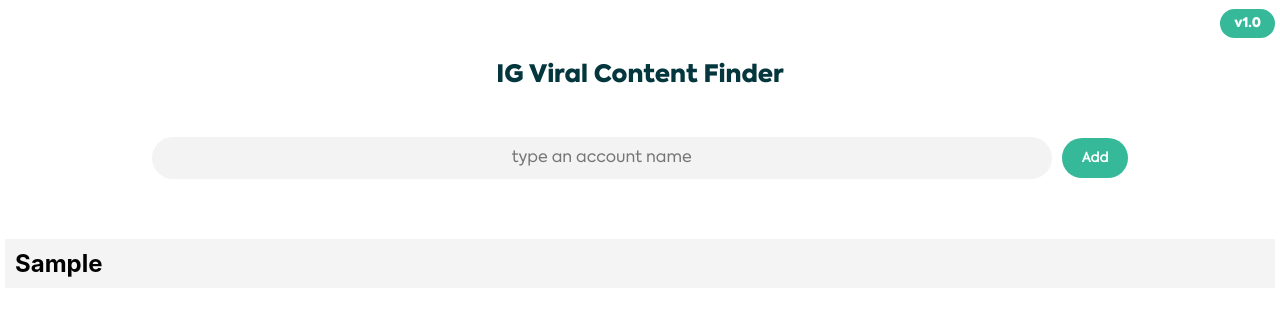
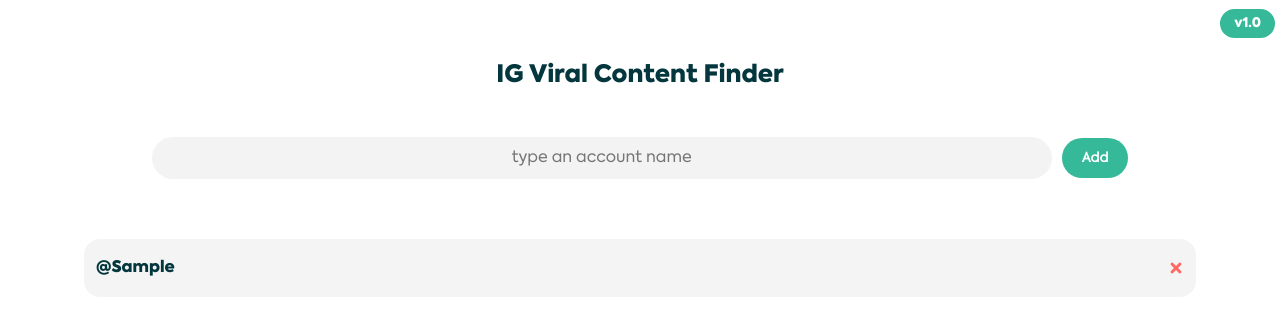
Before and after one commit to Carter4502/instagram-web-app, a React (Create React App) app: page / in a window 1280 px wide. Both pictures are taken after typing "Sample" into the empty fields and a click on the input "Add". Shown: the top 316 px of the page. Built offline with nearby package versions, Linux system fonts and the light colour scheme.

Commit message:
add styling to account list

```diff
--- a/package.json
+++ b/package.json
@@ -9,6 +9,7 @@
     "@testing-library/user-event": "^12.7.3",
     "react": "^17.0.1",
     "react-dom": "^17.0.1",
+    "react-icons": "^4.2.0",
     "react-scripts": "4.0.3",
     "web-vitals": "^1.1.0"
   },
--- a/src/components/Account.js
+++ b/src/components/Account.js
@@ -1,9 +1,12 @@
+import { FaTimes } from 'react-icons/fa'
 
 const Account = ({userName}) => {
     return (
-        <div>
-            <h2 class="account">{userName.text}</h2>
+        <center>
+        <div class="accountDiv">
+            <h2 class="account">@{userName.text}<FaTimes style={{color: "#ff6961", cursor: "pointer"}} /></h2>
         </div>
+        </center>
     )
 }
 
--- a/src/index.css
+++ b/src/index.css
@@ -6,6 +6,7 @@
   font-family: "Axiforma-Book";
   src: url('/src/fonts/converted-files/Axiforma-Book.woff');
 }
+
 input {
   -webkit-appearance:none;
   }
@@ -23,12 +24,26 @@ code {
   font-family: source-code-pro, Menlo, Monaco, Consolas, 'Courier New',
     monospace;
 }
+.accountDiv {
+  background: #f4f4f4;;
+  padding: 2px 12px;
+  cursor: pointer;
+  width: 85%;
+  margin: 0, auto;
+  margin-top: 4px;
+  border-radius: 2vh;
+}
+
 
 .account {
-  background: #f4f4f4;
-  margin: 5px;
-  padding: 10px;
-  cursor: pointer;
+  color:#03363D;
+  text-align: center;
+  font-size: medium;
+  font-family: "Axiforma-Black";
+  display: flex;
+  align-items: center;
+  position: relative;
+  justify-content: space-between;
 }
 
 .title-page {
```
Also changed, not shown: 1 other file (tests, documents, lock files or other folders).
